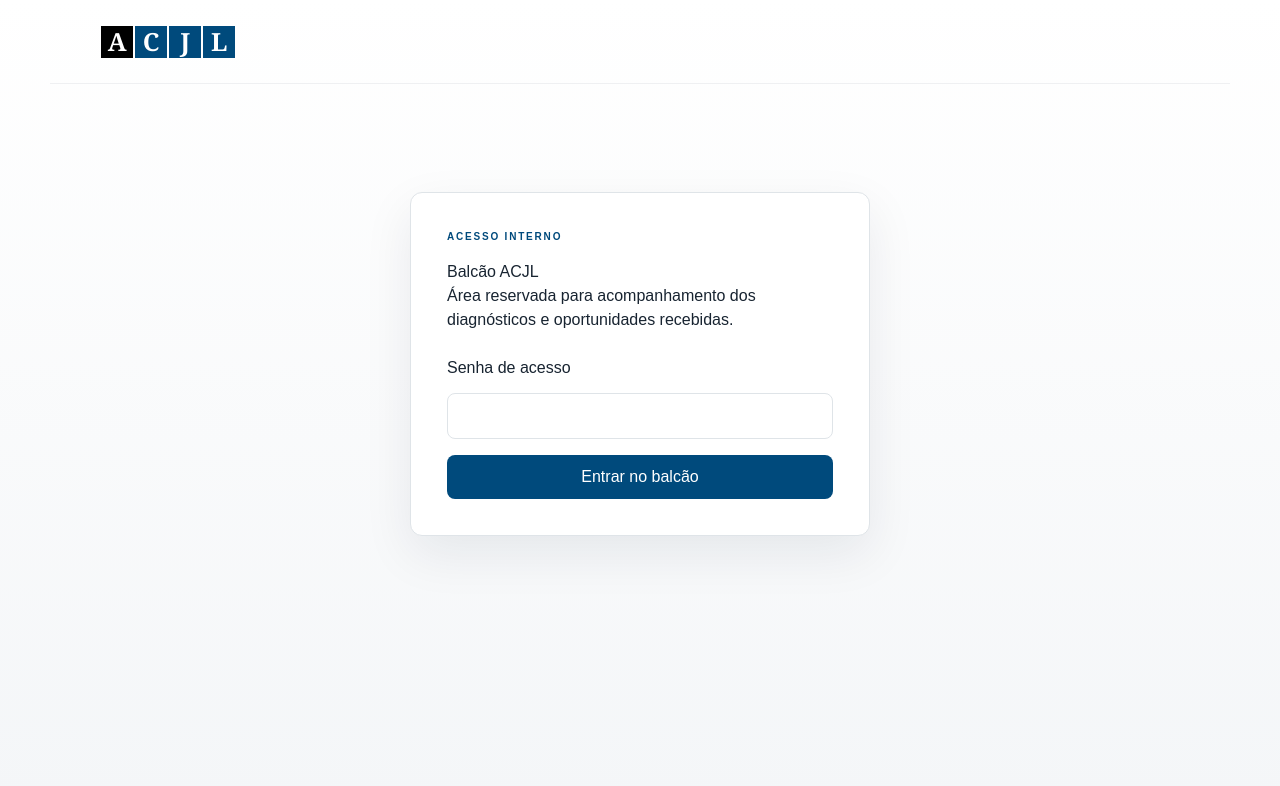
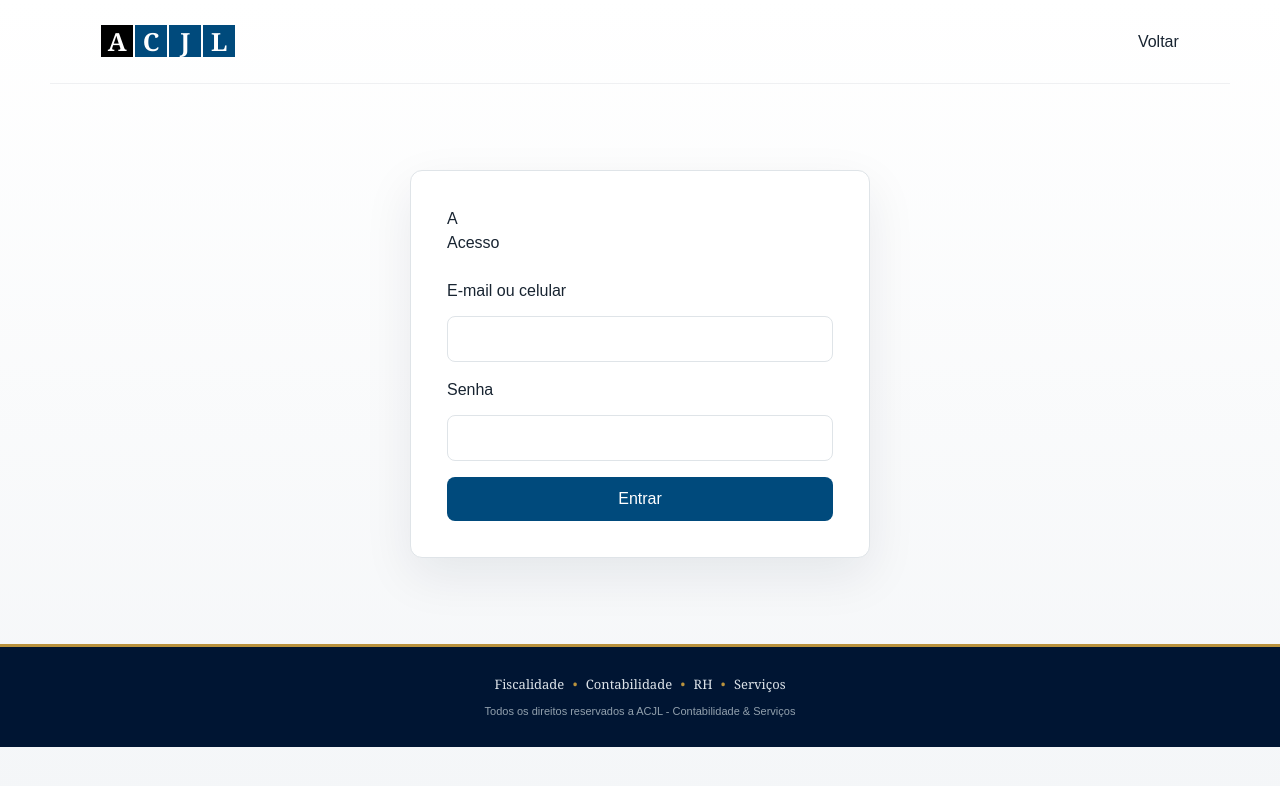
Before and after one commit to acjl-mz/acjl-onboarding, a Next.js app: page /interno in a window 1280 px wide. Shown: the top 786 px of the page. Built offline with nearby package versions, Linux system fonts and the light colour scheme.

Commit message:
feat: simplify restricted access and match landing layout

```diff
--- a/app/interno/page.tsx
+++ b/app/interno/page.tsx
@@ -1,16 +1,34 @@
 "use client";
 import { useState } from "react";
+import Link from "next/link";
 import { Brand } from "@/components/Brand";
+import { SiteFooter } from "@/components/SiteChrome";
 
 export default function InternoPage(){
+  const [identifier,setIdentifier]=useState("");
   const [password,setPassword]=useState("");
   const [error,setError]=useState("");
   const [loading,setLoading]=useState(false);
   async function login(e:React.FormEvent){
     e.preventDefault();setLoading(true);setError("");
-    const r=await fetch("/api/interno/login",{method:"POST",headers:{"Content-Type":"application/json"},body:JSON.stringify({password})});
+    const r=await fetch("/api/interno/login",{method:"POST",headers:{"Content-Type":"application/json"},body:JSON.stringify({identifier,password})});
     if(r.ok){window.location.href="/interno/balcao";return}
-    setError("Credenciais de acesso inválidas.");
+    setError("Dados de acesso inválidos.");
     setLoading(false);
   }
-  return <main className="acjl-page"><header className="acjl-top"><Brand compact/></header><div className="acjl-wrap internal-login-wrap"><section className="acjl-card internal-login-card"><div className="acjl-eyebrow">ACESSO INTERNO</div><h1>Balcão ACJL</h1><p>Área reservada para acompanhamento dos diagnósticos e oportunidades recebidas.</p><form onSubmit={login}><label>Senha de acesso<input type="password" value={password} onChange={e=>setPassword(e.target.value)} autoComplete="current-password" required/></label>{error&&<div className="form-error" role="alert">{error}</div>}<button className="acjl-button acjl-primary" disabled={loading}>{loading?"A entrar…":"Entrar no balcão"}</button></form></section></div></main>}
+  return <main className="acjl-page">
+    <header className="acjl-top"><Link href="/" aria-label="ACJL - página inicial"><Brand compact/></Link><Link href="/" className="internal-back">Voltar</Link></header>
+    <div className="acjl-wrap internal-login-wrap">
+      <section className="acjl-card internal-login-card">
+        <div className="internal-login-mark">A</div>
+        <h1>Acesso</h1>
+        <form onSubmit={login}>
+          <label>E-mail ou celular<input type="text" value={identifier} onChange={e=>setIdentifier(e.target.value)} autoComplete="username" required/></label>
+          <label>Senha<input type="password" value={password} onChange={e=>setPassword(e.target.value)} autoComplete="current-password" required/></label>
+          {error&&<div className="form-error" role="alert">{error}</div>}
+          <button className="acjl-button acjl-primary" disabled={loading}>{loading?"A entrar…":"Entrar"}</button>
+        </form>
+      </section>
+    </div>
+    <SiteFooter/>
+  </main>}
```
